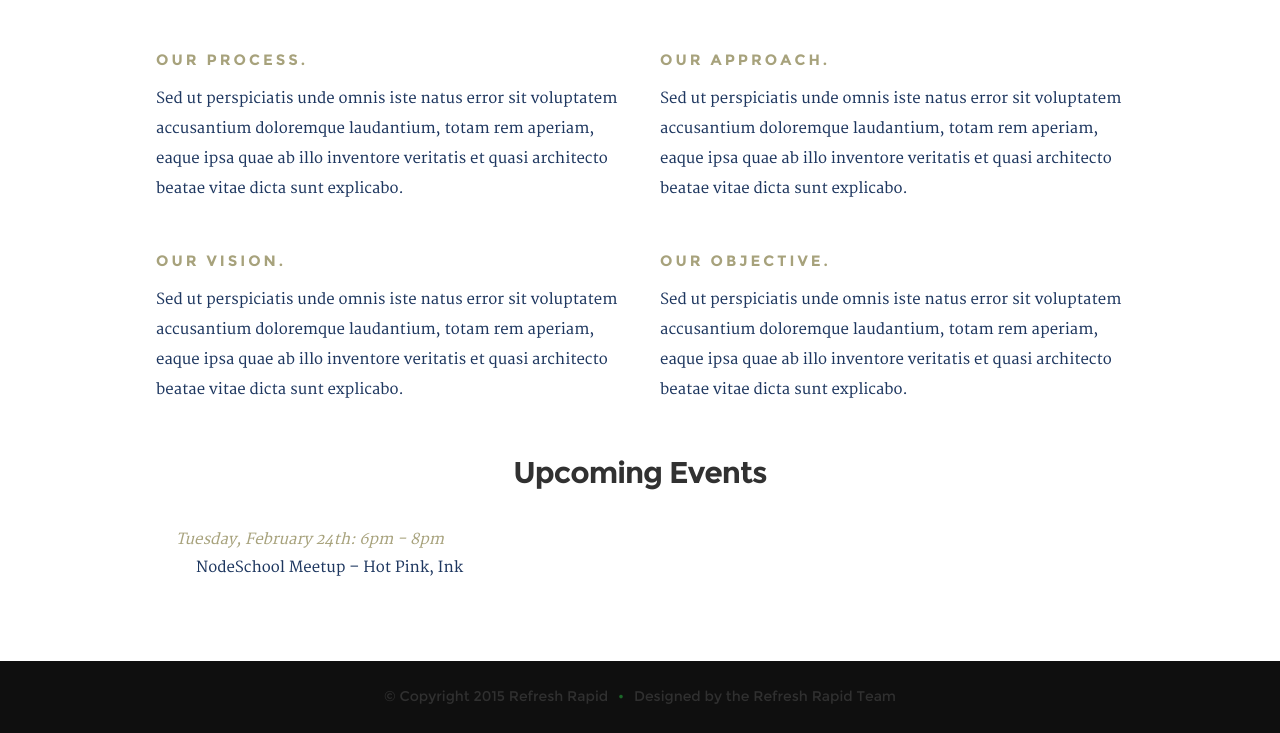
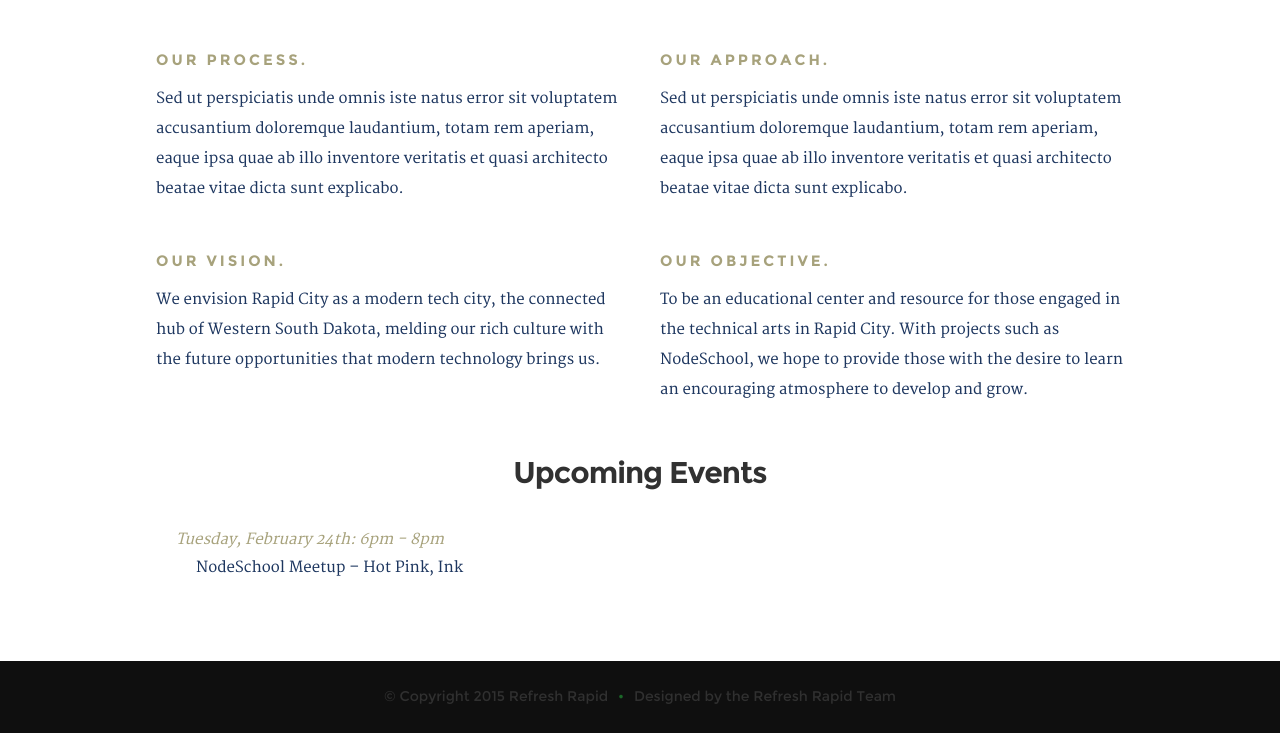
Before and after one commit to nodeschool/Rapid_CitySD, a website: page index.html in a window 1280 px wide. Shown: the part 1223-1956 px from the top of the page. Drawn offline with Linux system fonts and the light colour scheme; files whose address does not match are found by name.

Commit message:
Added Vision and Objective copy

```diff
--- a/index.html
+++ b/index.html
@@ -185,16 +185,14 @@
        <div class="six columns">
            <h3>Our Vision.</h3>
 
-           <p>Sed ut perspiciatis unde omnis iste natus error sit voluptatem accusantium doloremque laudantium, totam rem aperiam,
-           eaque ipsa quae ab illo inventore veritatis et quasi architecto beatae vitae dicta sunt explicabo.
+           <p>We envision Rapid City as a modern tech city, the connected hub of  Western South Dakota, melding our rich culture with the future opportunities that modern technology brings us.
            </p>
          </div>
 
          <div class="six columns">
            <h3>Our Objective.</h3>
 
-           <p>Sed ut perspiciatis unde omnis iste natus error sit voluptatem accusantium doloremque laudantium, totam rem aperiam,
-           eaque ipsa quae ab illo inventore veritatis et quasi architecto beatae vitae dicta sunt explicabo.
+           <p>To be an educational center and resource for those engaged in the technical arts in Rapid City. With projects such as NodeSchool, we hope to provide those with the desire to learn an encouraging atmosphere to develop and grow.
            </p>
          </div>
 
```
